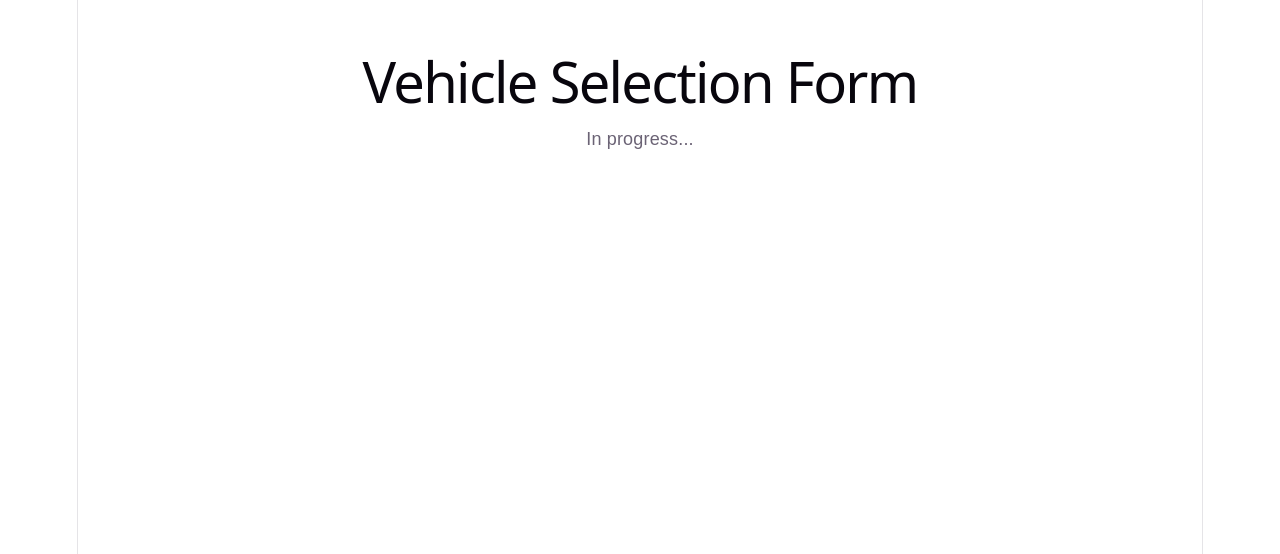
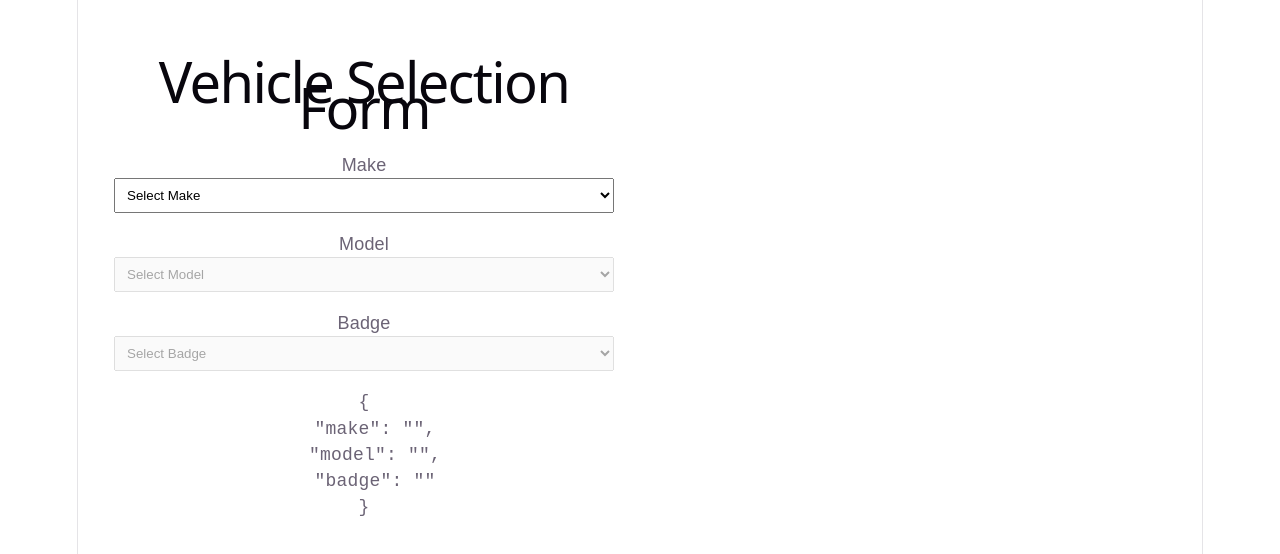
Before and after one commit to amrit-sbagga/vehicle-selection-form, a React (Vite) app in the folder client/: page / in a window 1280 px wide. Shown: the top 554 px of the page. Built offline with nearby package versions, Linux system fonts and the light colour scheme.

Commit message:
Implement dependent vehicle selection dropdowns

```diff
--- a/client/src/App.tsx
+++ b/client/src/App.tsx
@@ -1,8 +1,94 @@
+import { useMemo, useState } from "react";
+import { VEHICLES } from "./data/vehicles";
+
 function App() {
+  const [make, setMake] = useState("");
+  const [model, setModel] = useState("");
+  const [badge, setBadge] = useState("");
+
+  const makes = Object.keys(VEHICLES);
+
+  const models = useMemo(() => {
+    if (!make) return [];
+    return Object.keys(VEHICLES[make as keyof typeof VEHICLES]);
+  }, [make]);
+
+  const badges = useMemo(() => {
+    if (!make || !model) return [];
+
+    return VEHICLES[make as keyof typeof VEHICLES][
+      model as keyof (typeof VEHICLES)[keyof typeof VEHICLES]
+    ];
+  }, [make, model]);
+
+  const handleMakeChange = (value: string) => {
+    setMake(value);
+    setModel("");
+    setBadge("");
+  };
+
+  const handleModelChange = (value: string) => {
+    setModel(value);
+    setBadge("");
+  };
+
   return (
-    <div style={{ padding: "2rem", fontFamily: "Arial" }}>
+    <div style={{ padding: "2rem", fontFamily: "Arial", maxWidth: "500px" }}>
       <h1>Vehicle Selection Form</h1>
-      <p>In progress...</p>
+
+      <div style={{ marginBottom: "1rem" }}>
+        <label>Make</label>
+        <select
+          value={make}
+          onChange={(e) => handleMakeChange(e.target.value)}
+          style={{ display: "block", width: "100%", padding: "8px" }}
+        >
+          <option value="">Select Make</option>
+          {makes.map((item) => (
+            <option key={item} value={item}>
+              {item}
+            </option>
+          ))}
+        </select>
+      </div>
+
+      <div style={{ marginBottom: "1rem" }}>
+        <label>Model</label>
+        <select
+          value={model}
+          disabled={!make}
+          onChange={(e) => handleModelChange(e.target.value)}
+          style={{ display: "block", width: "100%", padding: "8px" }}
+        >
+          <option value="">Select Model</option>
+          {models.map((item) => (
+            <option key={item} value={item}>
+              {item}
+            </option>
+          ))}
+        </select>
+      </div>
+
+      <div style={{ marginBottom: "1rem" }}>
+        <label>Badge</label>
+        <select
+          value={badge}
+          disabled={!model}
+          onChange={(e) => setBadge(e.target.value)}
+          style={{ display: "block", width: "100%", padding: "8px" }}
+        >
+          <option value="">Select Badge</option>
+          {badges.map((item) => (
+            <option key={item} value={item}>
+              {item}
+            </option>
+          ))}
+        </select>
+      </div>
+
+      <pre>
+{JSON.stringify({ make, model, badge }, null, 2)}
+      </pre>
     </div>
   );
 }
--- /dev/null
+++ b/client/src/data/vehicles.ts
@@ -0,0 +1,17 @@
+export const VEHICLES = {
+  Ford: {
+    Ranger: ["Raptor", "Raptor X", "Wildtrak"],
+    Falcon: ["XR6", "XR6 Turbo", "XR8"],
+    "Falcon Ute": ["XR6", "XR6 Turbo"]
+  },
+  BMW: {
+    "130d": ["xDrive 26d", "xDrive 30d"],
+    "240i": ["xDrive 30d", "xDrive 50d"],
+    "320e": ["xDrive 75d", "xDrive 80d", "xDrive 85d"]
+  },
+  Tesla: {
+    "Model 3": ["Standard", "Performance", "Long Range"],
+    "Model S": ["Plaid", "Long Range"],
+    "Model X": ["Plaid", "Long Range"]
+  }
+} as const;
```
